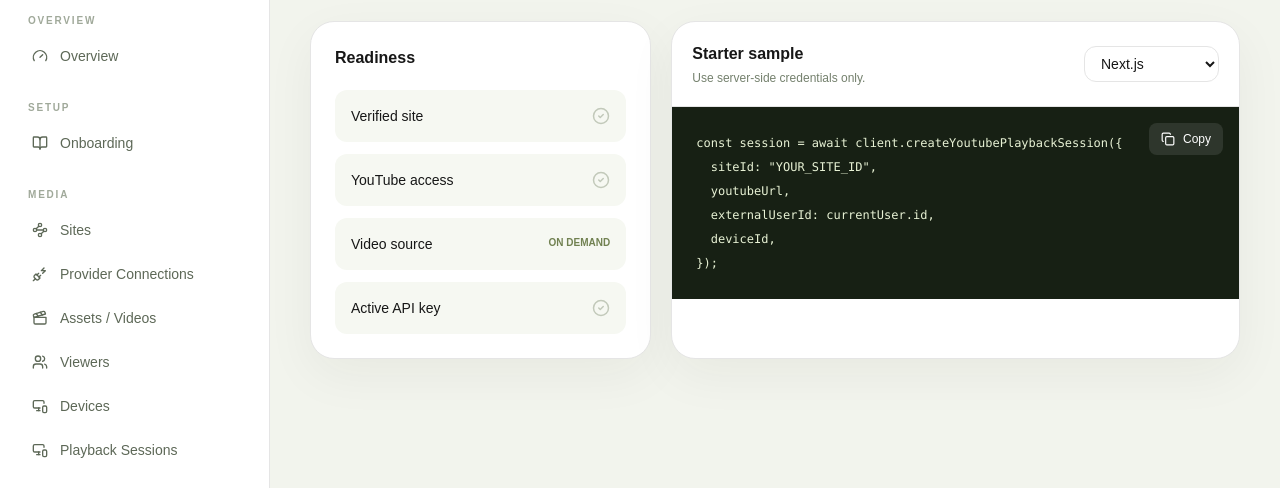
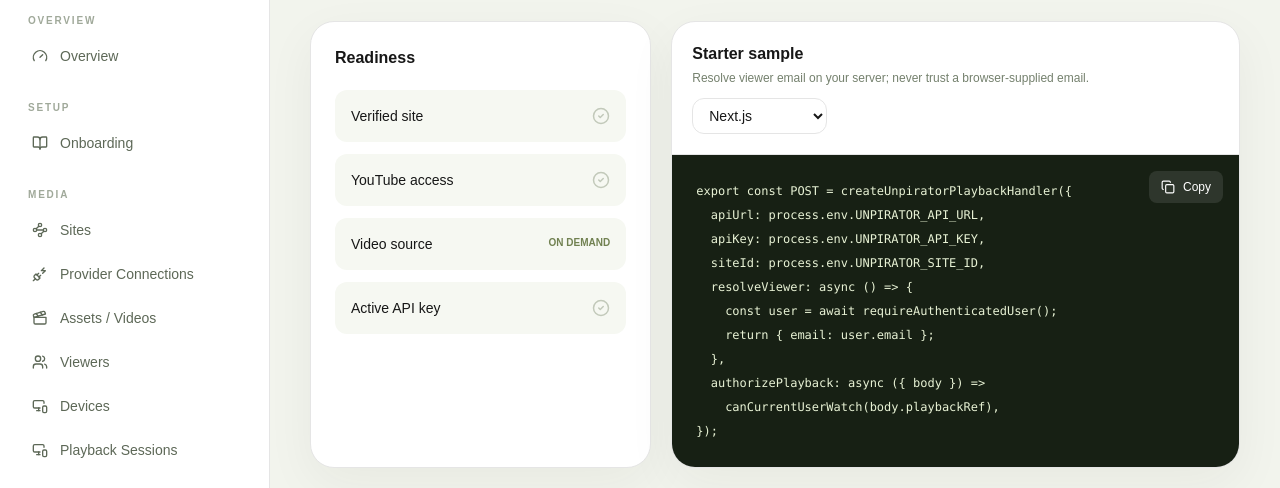
Before and after one commit to masharzy/theunpirator, a Next.js app in the folder apps/dashboard/: page /dashboard/integration in a window 1280 px wide. Shown: the part 212-700 px from the top of the page. Built offline with nearby package versions, Linux system fonts and the light colour scheme; no server answers.

Commit message:
docs: update dashboard integration samples for trusted viewer email

```diff
--- a/apps/dashboard/app/dashboard/integration/page.js
+++ b/apps/dashboard/app/dashboard/integration/page.js
@@ -7,17 +7,24 @@ import { api } from "@/lib/api";
 import { PageHeader, Surface } from "@/components/console-kit";
 
 const frameworks = {
-  nextjs: `const session = await client.createYoutubePlaybackSession({
-  siteId: "YOUR_SITE_ID",
-  youtubeUrl,
-  externalUserId: currentUser.id,
-  deviceId,
+  nextjs: `export const POST = createUnpiratorPlaybackHandler({
+  apiUrl: process.env.UNPIRATOR_API_URL,
+  apiKey: process.env.UNPIRATOR_API_KEY,
+  siteId: process.env.UNPIRATOR_SITE_ID,
+  resolveViewer: async () => {
+    const user = await requireAuthenticatedUser();
+    return { email: user.email };
+  },
+  authorizePlayback: async ({ body }) =>
+    canCurrentUserWatch(body.playbackRef),
 });`,
   php: `$session = $client->createPlaybackSession([
   'siteId' => 'YOUR_SITE_ID',
   'source' => ['provider' => 'youtube_custom', 'url' => $youtubeUrl],
-  'externalUserId' => $currentUser->id,
+  'email' => strtolower($authenticatedUser->email),
   'deviceId' => $deviceId,
+  'viewerIp' => $request->ip(),
+  'viewerUserAgent' => $request->userAgent(),
 ]);`,
   custom: `POST /v1/playback/sessions
 Authorization: Bearer YOUR_API_KEY
@@ -26,8 +33,10 @@ Idempotency-Key: UNIQUE_REQUEST_ID
 {
   "siteId": "YOUR_SITE_ID",
   "source": { "provider": "youtube_custom", "url": "YOUTUBE_URL" },
-  "externalUserId": "CURRENT_USER_ID",
-  "deviceId": "STABLE_DEVICE_ID"
+  "email": "AUTHENTICATED_USER_EMAIL",
+  "deviceId": "STABLE_DEVICE_ID",
+  "viewerIp": "VIEWER_IP",
+  "viewerUserAgent": "VIEWER_USER_AGENT"
 }`,
 };
 
@@ -99,7 +108,7 @@ export default function IntegrationPage() {
           <div className="flex flex-wrap items-center justify-between gap-3 border-b p-5">
             <div>
               <h2 className="font-semibold">Starter sample</h2>
-              <p className="mt-1 text-xs text-[#74806d]">Use server-side credentials only.</p>
+              <p className="mt-1 text-xs text-[#74806d]">Resolve viewer email on your server; never trust a browser-supplied email.</p>
             </div>
             <select
               className="rounded-xl border bg-white px-3 py-2 text-sm"
```
